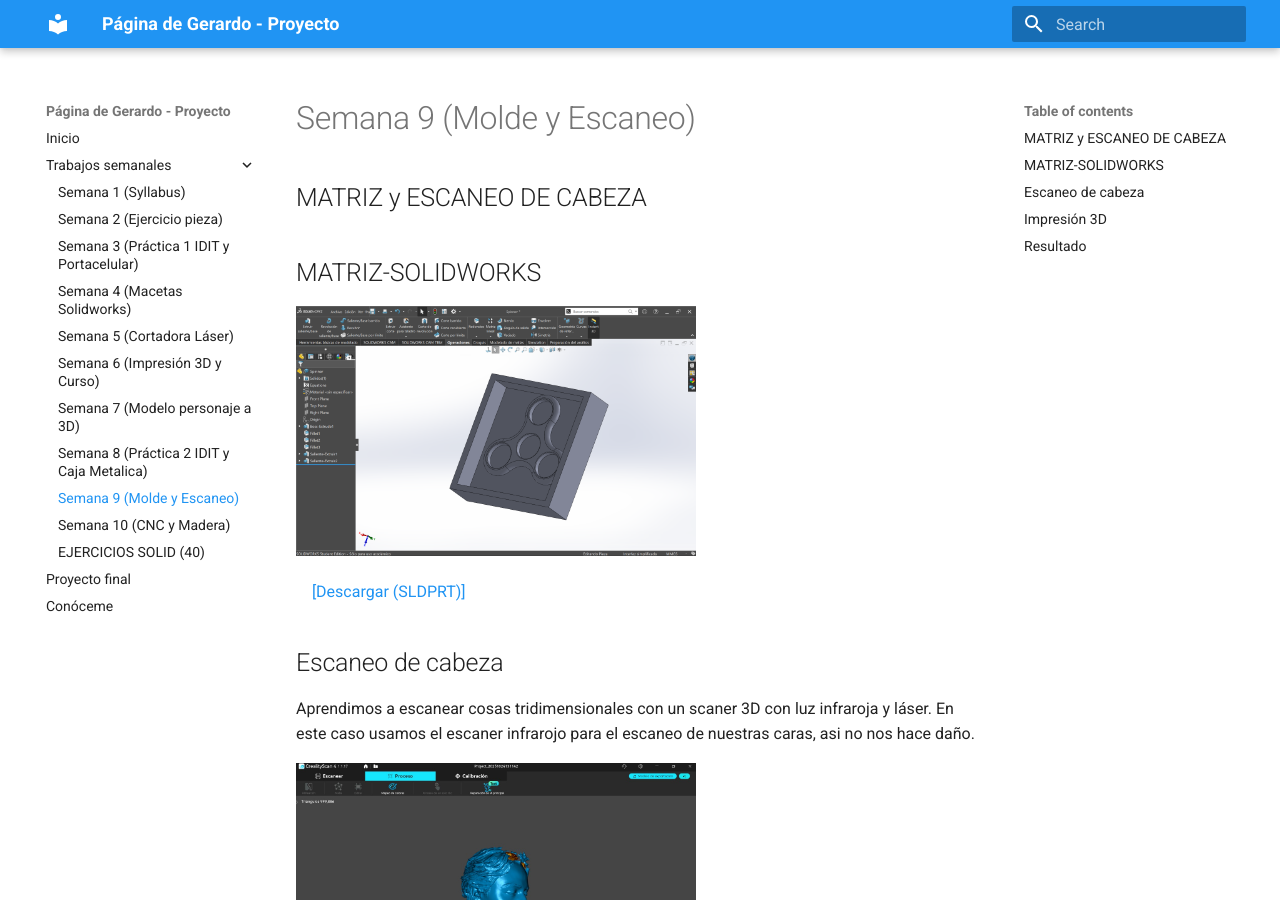
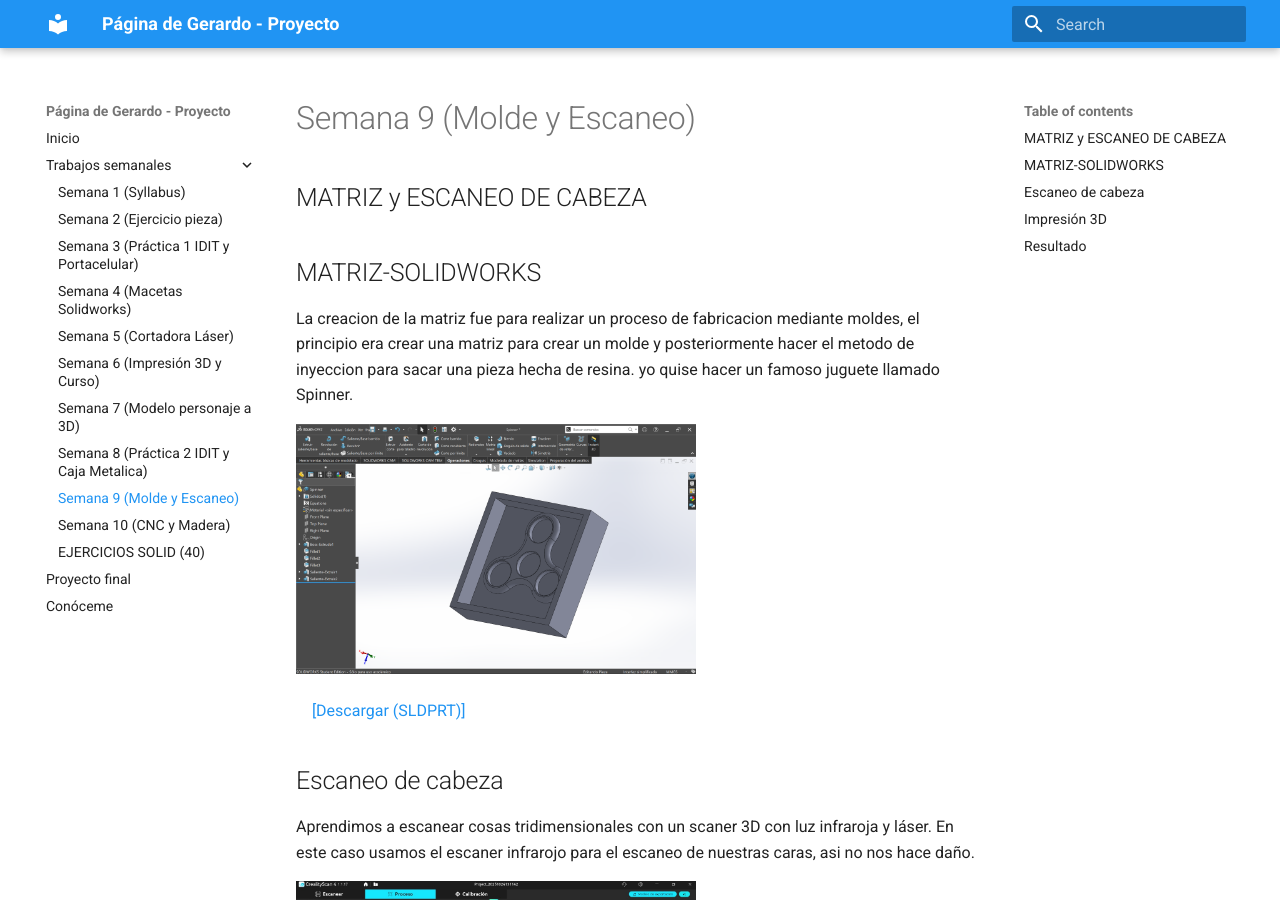
Before and after one commit to Gerardo-Esquivel/PortafolioProyecto, an MkDocs documentation site: the page built from docs/semana9.md, in a window 1280 px wide and 900 px high. Built offline with MkDocs 1.6.1 and Material for MkDocs 9.7.7, drawn with Linux system fonts in a browser that asks for light colours.

Commit message:
Update semana9.md

```diff
--- a/docs/semana9.md
+++ b/docs/semana9.md
@@ -1,6 +1,8 @@
 ## MATRIZ y ESCANEO DE CABEZA
 
 ## MATRIZ-SOLIDWORKS
+
+La creacion de la matriz fue para realizar un proceso de fabricacion mediante moldes, el principio era crear una matriz para crear un molde y posteriormente hacer el metodo de inyeccion para sacar una pieza hecha de resina. yo quise hacer un famoso juguete llamado Spinner.
 
 
 <img src="../recursos/matrizspinner.png" width="400" alt="spinner">
```
